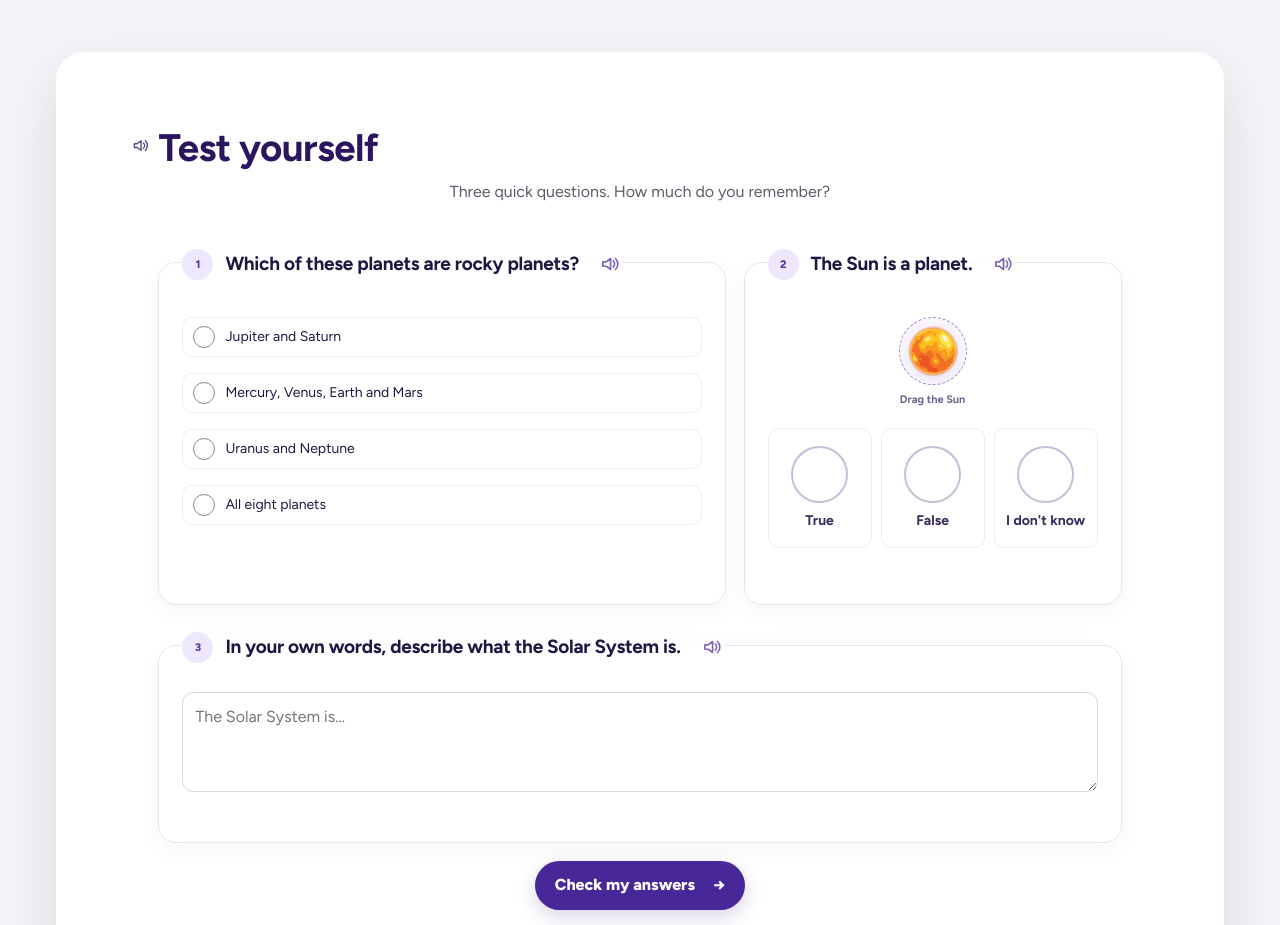
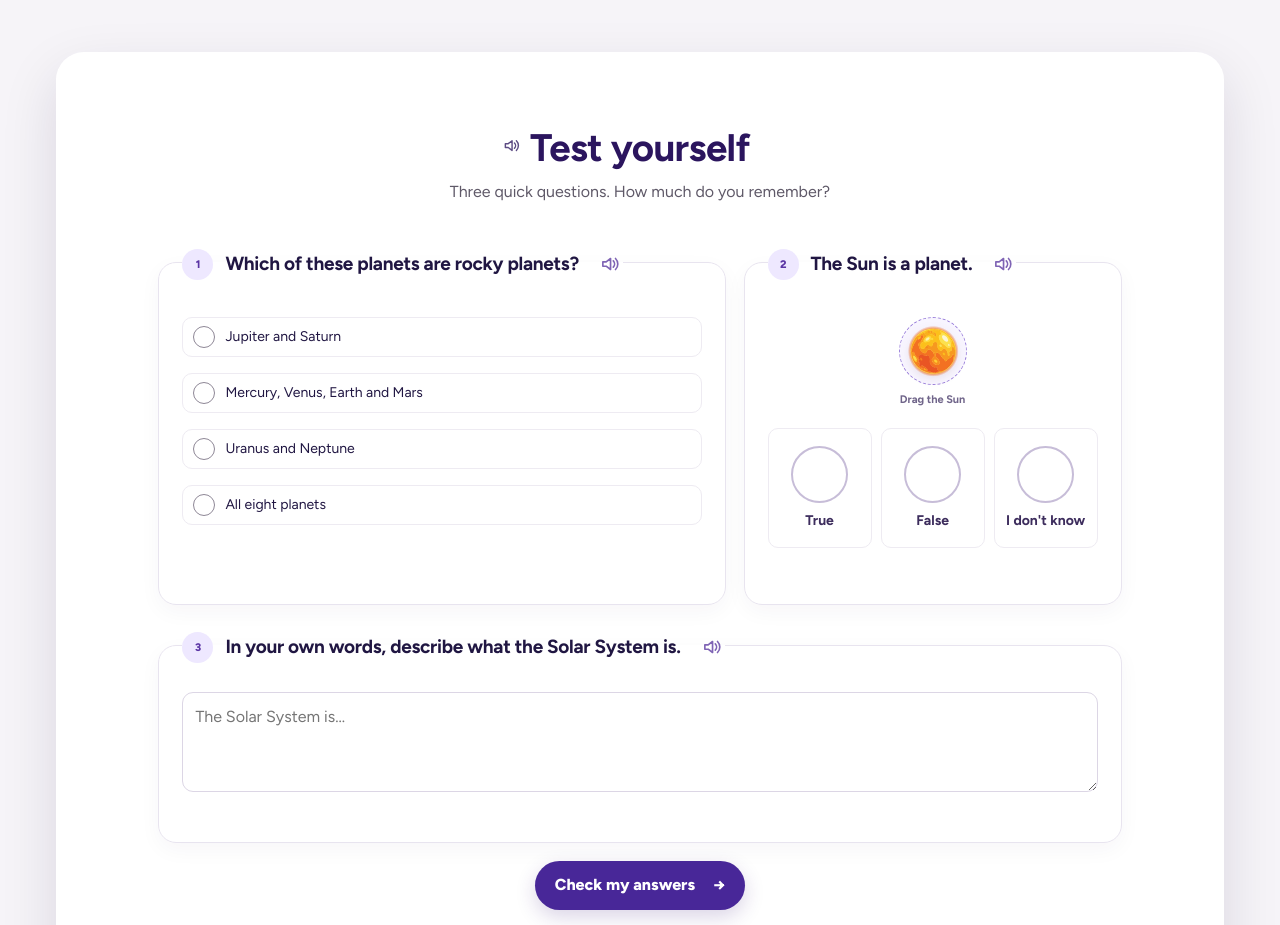
Before and after one commit to anthonydespotellis/OPIS_site, a website: page index.html in a window 1280 px wide. Shown: the part 3900-4825 px from the top of the page. Drawn offline with Linux system fonts and the light colour scheme; a web font is replaced by a local one.

Commit message:
Center quiz section heading

```diff
--- a/styles.css
+++ b/styles.css
@@ -513,3 +513,4 @@ h2,h3,.brand,.quiz-card legend{font-weight:700;letter-spacing:-.015em}
 .quiz-card:not(.written-card){display:flex;flex-direction:column}
 .quiz-card[data-question="2"]{align-self:stretch}
 .quiz-card:not(.written-card) .quiz-feedback{margin-top:auto}
+.quiz-heading h2.section-heading-with-audio{margin-right:auto;margin-left:auto}
```
